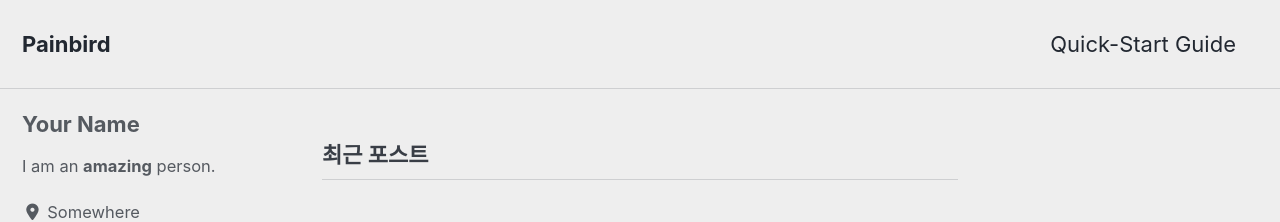
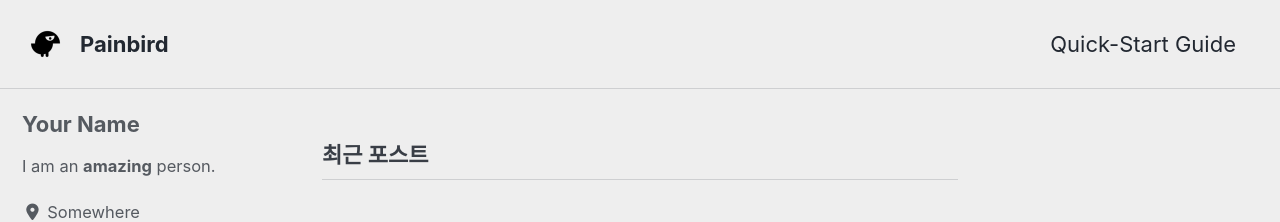
Before and after one commit to painbird/painbird.github.io, a Jekyll site: the page built from index.html, in a window 1280 px wide. Shown: the top 222 px of the page. Built offline with Jekyll 4.4.1, drawn with Linux system fonts in a browser that asks for light colours; cached includes are drawn as plain includes; nearby versions of some CDN libraries; the list of posts is cut into pages by our own code.

Commit message:
logo commit

```diff
--- a/_config.yml
+++ b/_config.yml
@@ -21,11 +21,11 @@ title_separator          : "-"
 subtitle                 : # site tagline that appears below site title in masthead
 name                     : "HyeongJin"
 description              : "I'm a Boy."
-url                      : # the base hostname & protocol for your site e.g. "https://mmistakes.github.io"
+url                      : "https://painbird.github.io" # the base hostname & protocol for your site e.g. "https://mmistakes.github.io"
 baseurl                  : # the subpath of your site, e.g. "/blog"
 repository               : # GitHub username/repo-name e.g. "mmistakes/minimal-mistakes"
-teaser                   : # path of fallback teaser image, e.g. "/assets/images/500x300.png"
-logo                     : # path of logo image to display in the masthead, e.g. "/assets/images/88x88.png"
+teaser                   : "/assets/images/logo.png" # path of fallback teaser image, e.g. "/assets/images/500x300.png"
+logo                     : "/assets/images/logo-black.png" # path of logo image to display in the masthead, e.g. "/assets/images/88x88.png"
 masthead_title           : # overrides the website title displayed in the masthead, use " " for no title
 # breadcrumbs            : false # true, false (default)
 words_per_minute         : 200
```
Also changed, not shown: assets/images/logo-black.png (added), assets/images/logo.png (added).
